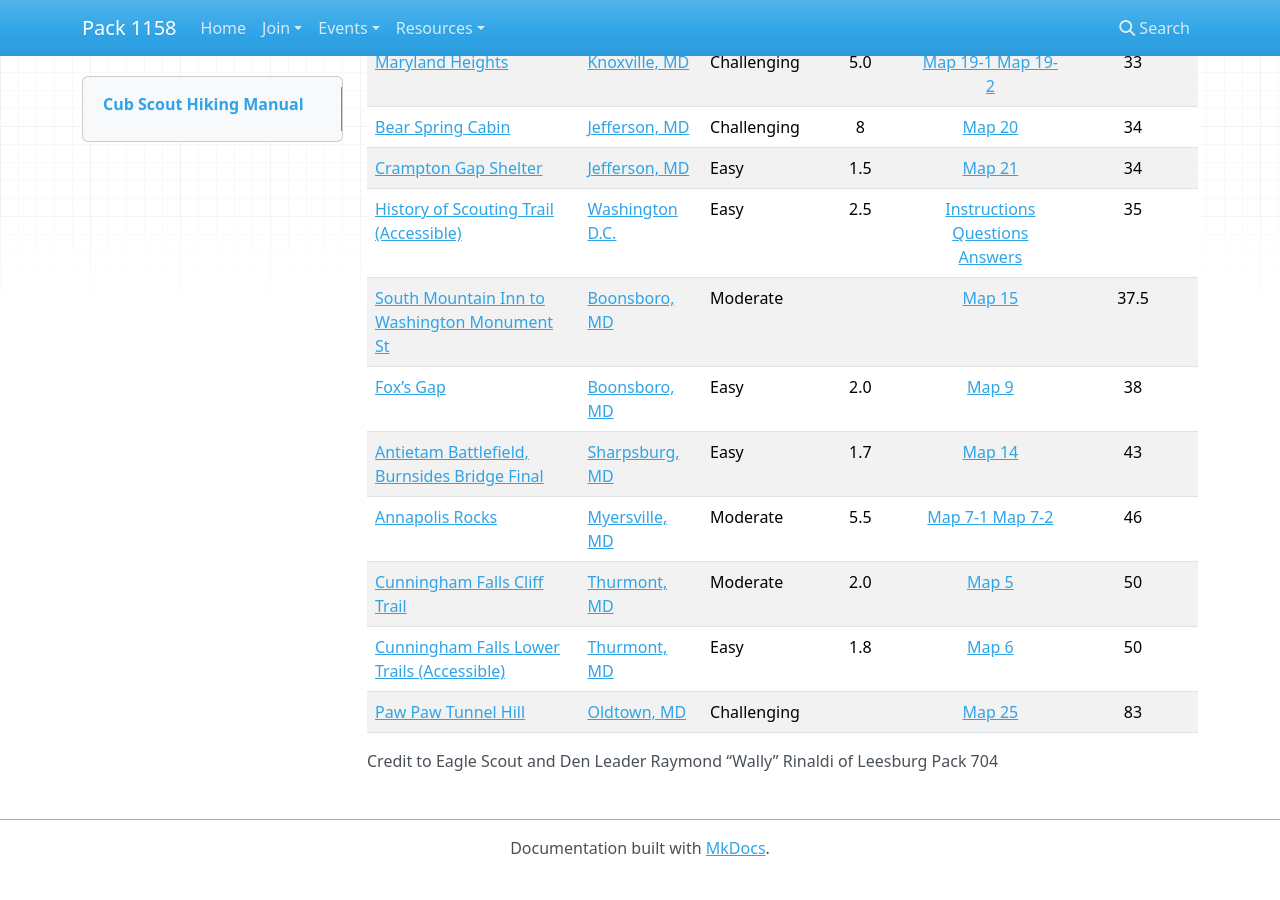
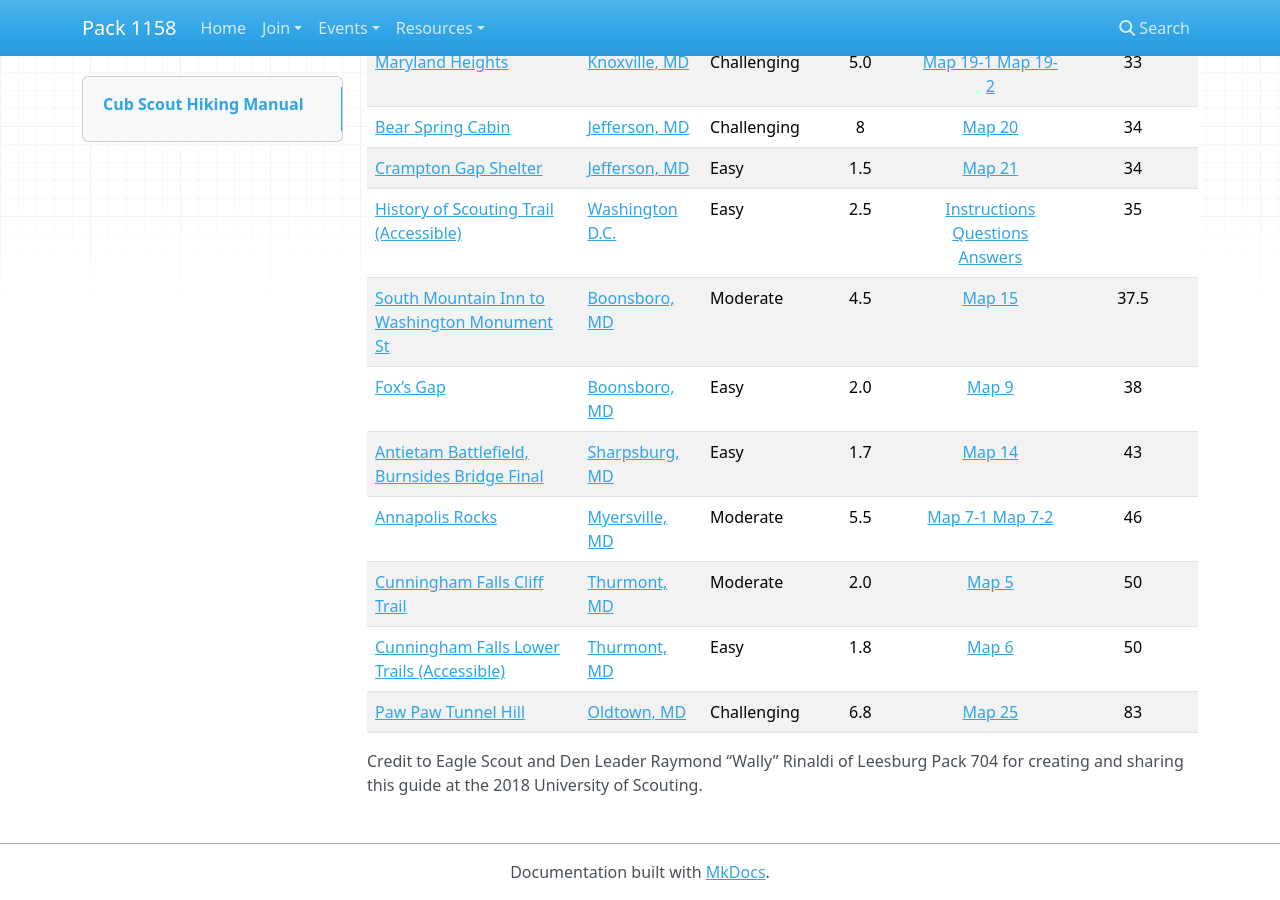
Before and after one commit to pack1158/pack1158.github.io, an MkDocs documentation site: the page built from docs/outdoors/hiking.md, in a window 1280 px wide and 900 px high, scrolled down 1323 px. Built offline with MkDocs 1.6.1, drawn with Linux system fonts in a browser that asks for light colours; nearby versions of some CDN libraries; old or Windows-style settings are respelled for this version of MkDocs; before the commit the page ends 2199 px from its top, so only the background shows below that.

Commit message:
Update hiking.md

```diff
--- a/docs/outdoors/hiking.md
+++ b/docs/outdoors/hiking.md
@@ -32,12 +32,12 @@ Using this guide:
 [	Bear Spring Cabin	](Bear%20Spring%20Cabin%20Hike20.docx)|	[	Jefferson, MD	](	https://goo.gl/maps/eSrjZ9TdWZsqQvAcA	)|	Challenging	|	8	|	[Map	20	](Bear%20Spring%20Cabin%20Map%2020-1.pdf)|	34
 [	Crampton Gap Shelter	](Crampton%20Gap%20Hike%2021.docx)|	[	Jefferson, MD	](	https://goo.gl/maps/eSrjZ9TdWZsqQvAcA	)|	Easy	|	1.5	|	[Map	21	](Bear%20Spring%20Cabin%20Map%2020-1.pdf)|	34
 [	History of Scouting Trail (Accessible)	](HOST%20Hike23.docx)|	[	Washington D.C.	](	https://goo.gl/maps/e6cL99hArbCjfg4c9	)|	Easy	|	2.5	|	[Instructions		](HOST%20Instructions%20Hike%2023.docx) [Questions](HOST%20Questions%20Hike%2023.pdf) [Answers](HOST%20Answer%20Card%20Hike%2023.pdf)|	35
-[	South Mountain Inn to Washington Monument St	](Washington%20Monument%20hike15.docx)|	[	Boonsboro, MD 	](	https://goo.gl/maps/tCKVXrbwT5vy4bTKA	)|	Moderate	|		|	[Map	15	](Washington%20Monument%20Map%2015-1.pdf)|	37.5
+[	South Mountain Inn to Washington Monument St	](Washington%20Monument%20hike15.docx)|	[	Boonsboro, MD 	](	https://goo.gl/maps/tCKVXrbwT5vy4bTKA	)|	Moderate	|	4.5	|	[Map	15	](Washington%20Monument%20Map%2015-1.pdf)|	37.5
 [	Fox’s Gap	](Fox_s%20gap%20hike9.docx)|	[	Boonsboro, MD 	](	https://goo.gl/maps/sVP9yTnAtZPg2VzMA	)|	Easy	|	2.0	|	[Map	9	](Foxs%20gap%20map9-1.pdf)|	38
 [	Antietam Battlefield, Burnsides Bridge Final	](Antietam%20Hike14.docx)|	[	Sharpsburg, MD	](	https://goo.gl/maps/JP1VD1iXJkGL4WQv6	)|	Easy	|	1.7	|	[Map	14	](Antietam%20Battlefield%20Map%2014-1.pdf)|	43
 [	Annapolis Rocks	](Annapolis%20Rock%20Hike7.docx)|	[	Myersville, MD 	](	https://goo.gl/maps/Z3kH8TYPjtvZTJAU7	)|	Moderate	|	5.5	|	[Map	7-1	](Annapolis%20Rock%20Map7-1.pdf)[Map 7-2](Annapolis%20Rock%20Supplement7-2.pdf)|	46
 [	Cunningham Falls Cliff Trail	](Cunningham%20Hike5.docx)|	[	Thurmont, MD	](	https://goo.gl/maps/hPzCDxjnugVXiRZJ6	)|	Moderate	|	2.0	|	[Map	5	](Cunningham%20Map%205-1.pdf)|	50
 [	Cunningham Falls Lower Trails (Accessible)	](Cunningham%20Hike6.docx)|	[	Thurmont, MD	](	https://goo.gl/maps/hPzCDxjnugVXiRZJ6	)|	Easy	|	1.8	|	[Map	6	](Cunningham%20Map%205-1.pdf)|	50
-[	Paw Paw Tunnel Hill	](Paw%20Paw%20Tunnel%20Hike25.docx)|	[	Oldtown, MD 	](	https://goo.gl/maps/FJVAdgBmisTguTiQ6	)|	Challenging	|		|	[Map	25	](Paw%20Paw%20Tunnel%20Map%2025-1.pdf)|	83
+[	Paw Paw Tunnel Hill	](Paw%20Paw%20Tunnel%20Hike25.docx)|	[	Oldtown, MD 	](	https://goo.gl/maps/FJVAdgBmisTguTiQ6	)|	Challenging	|	6.8	|	[Map	25	](Paw%20Paw%20Tunnel%20Map%2025-1.pdf)|	83
 
-Credit to Eagle Scout and Den Leader Raymond “Wally” Rinaldi of Leesburg Pack 704
+Credit to Eagle Scout and Den Leader Raymond “Wally” Rinaldi of Leesburg Pack 704 for creating and sharing this guide at the 2018 University of Scouting.
```
